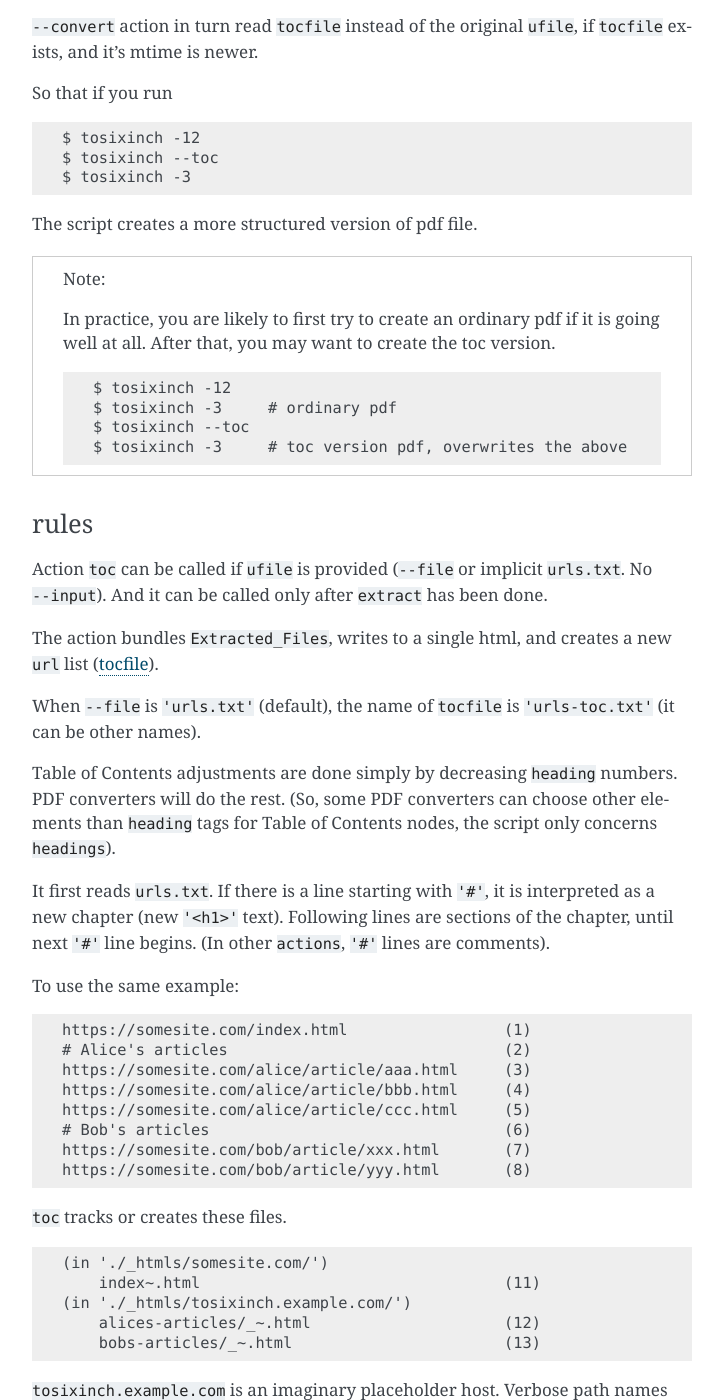
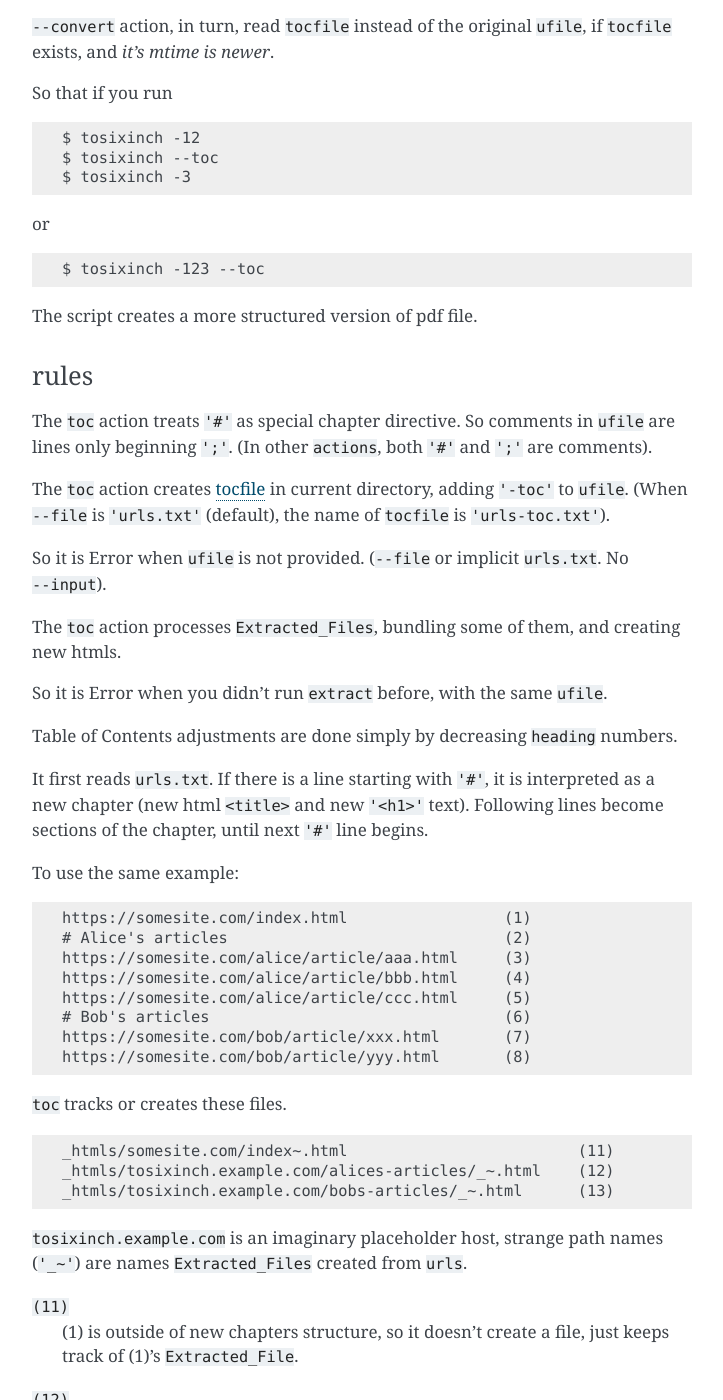
Before and after one commit to openandclose/tosixinch, a Sphinx documentation site: the page built from docs/topics.rst, in a window 1280 px wide and 1400 px high, scrolled down 4239 px. Shown: the whole window, without its empty margins (388-1111 px from the left). Built offline with Sphinx 7.4.7, drawn with Linux system fonts in a browser that asks for light colours; some of the changed text lies outside the part shown.

Commit message:
Document Edits (topics/toc)

```diff
--- a/docs/topics.rst
+++ b/docs/topics.rst
@@ -222,48 +222,44 @@ So that if you run
     $ tosixinch --toc
     $ tosixinch -3
 
+or
+
+.. code-block:: bash
+
+    $ tosixinch -123 --toc
+
 The script creates a more structured version of pdf file.
-
-.. Note::
-
-    In practice, you are likely to first try to create
-    an ordinary pdf if it is going well at all.
-    After that, you may want to create the toc version. ::
-
-        $ tosixinch -12
-        $ tosixinch -3     # ordinary pdf
-        $ tosixinch --toc
-        $ tosixinch -3     # toc version pdf, overwrites the above
-
 
 rules
 ^^^^^
 
-Action ``toc`` can be called if ``ufile`` is provided
+The ``toc`` action treats ``'#'`` as special chapter directive.
+So comments in ``ufile`` are lines only beginning ``';'``.
+(In other ``actions``, both ``'#'`` and ``';'`` are comments).
+
+The ``toc`` action creates `tocfile <overview.html#dword-tocfile>`__
+in current directory, adding ``'-toc'`` to ``ufile``.
+(When ``--file`` is ``'urls.txt'`` (default),
+the name of ``tocfile`` is ``'urls-toc.txt'``).
+
+So it is Error when ``ufile`` is not provided.
 (``--file`` or implicit ``urls.txt``. No ``--input``).
-And it can be called only after ``extract`` has been done.
 
-The action bundles ``Extracted_Files``,
-writes to a single html, and creates a new ``url`` list
-(`tocfile <overview.html#dword-tocfile>`__).
+The ``toc`` action processes ``Extracted_Files``,
+bundling some of them, and creating new htmls.
 
-When ``--file`` is ``'urls.txt'`` (default),
-the name of ``tocfile`` is ``'urls-toc.txt'``
-(it can be other names).
+So it is Error when you didn't run ``extract`` before,
+with the same ``ufile``.
 
 Table of Contents adjustments are done
 simply by decreasing ``heading`` numbers.
-PDF converters will do the rest.
-(So, some PDF converters can choose
-other elements than ``heading`` tags for Table of Contents nodes,
-the script only concerns ``headings``).
 
 It first reads ``urls.txt``.
 If there is a line starting with ``'#'``,
-it is interpreted as a new chapter (new ``'<h1>'`` text).
-Following lines are sections of the chapter,
+it is interpreted as a new chapter
+(new html ``<title>`` and new ``'<h1>'`` text).
+Following lines become sections of the chapter,
 until next ``'#'`` line begins.
-(In other ``actions``, ``'#'`` lines are comments).
 
 To use the same example:
 
@@ -282,15 +278,12 @@ To use the same example:
 
 .. code-block:: none
 
-    (in './_htmls/somesite.com/')
-        index~.html                                 (11)
-    (in './_htmls/tosixinch.example.com/')
-        alices-articles/_~.html                     (12)
-        bobs-articles/_~.html                       (13)
+    _htmls/somesite.com/index~.html                         (11)
+    _htmls/tosixinch.example.com/alices-articles/_~.html    (12)
+    _htmls/tosixinch.example.com/bobs-articles/_~.html      (13)
 
-``tosixinch.example.com`` is an imaginary placeholder host.
-Verbose path names are ``Extracted_Files`` names
-corresponding to ``urls``.
+``tosixinch.example.com`` is an imaginary placeholder host,
+strange path names (``'_~'``) are names ``Extracted_Files`` created from ``urls``.
 
 ``(11)``
     (1) is outside of new chapters structure,
```
Also changed, not shown: other parts of docs/topics.rst (+3 -3 lines).
